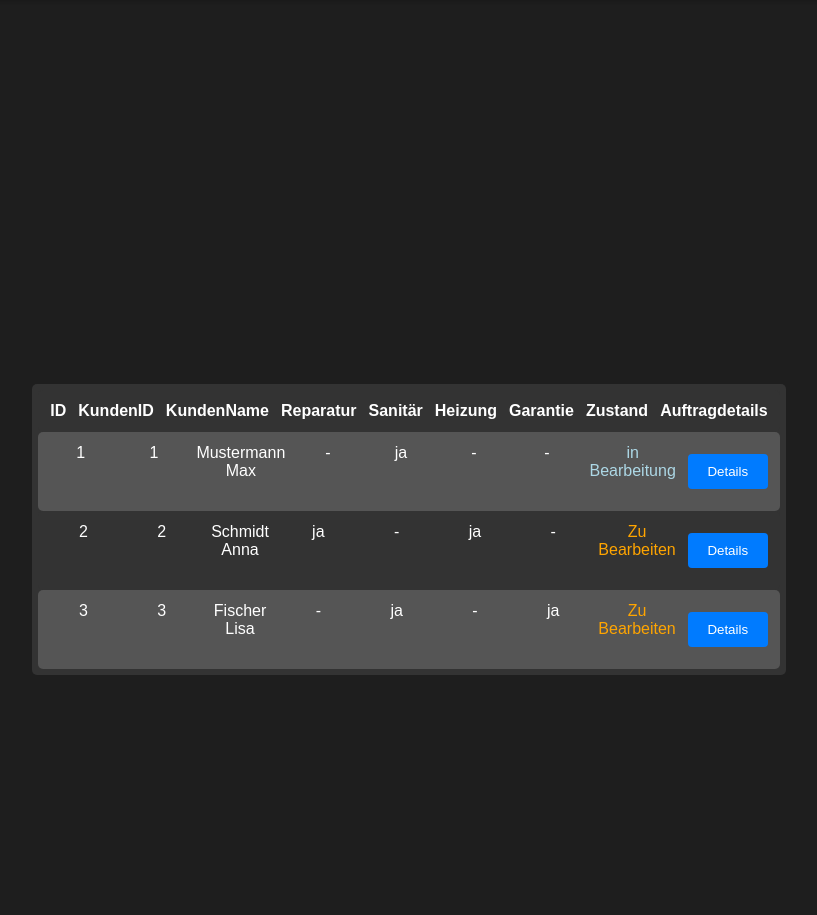
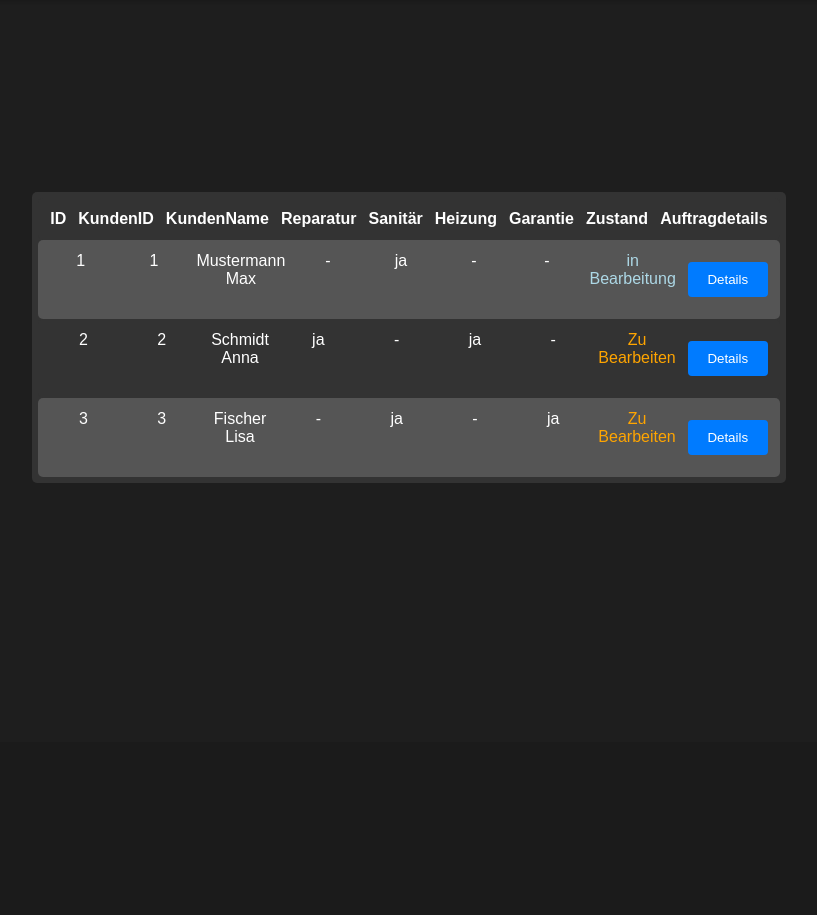
Before and after one commit to marcel7ag/m295projekt, a PHP site: page /auftraege.php in a window 1280 px wide. Shown: the part 58-973 px from the top of the page, without its empty margins (231-1048 px from the left). After the commit the page ends 541 px from the top, so only its background shows below. Run offline with PHP 8.4, Linux system fonts and the light colour scheme; the visitor is signed in with stand-in values (Sample User, id 1); data comes from the database, SQL or seed files in the repository.

Commit message:
style of orders-container changed

```diff
--- a/style/style.css
+++ b/style/style.css
@@ -127,7 +127,7 @@ input[type="submit"]:hover, button:hover{
     align-items: center;
     background-color: #333;
     border-radius:  5px;
-    margin:  30% auto; /* Center the table horizontally */
+    margin:  15% auto; /* Center the table horizontally */
     padding:  6px;
     overflow-x: auto; /* Make it scrollable if content overflows */
 }
```
